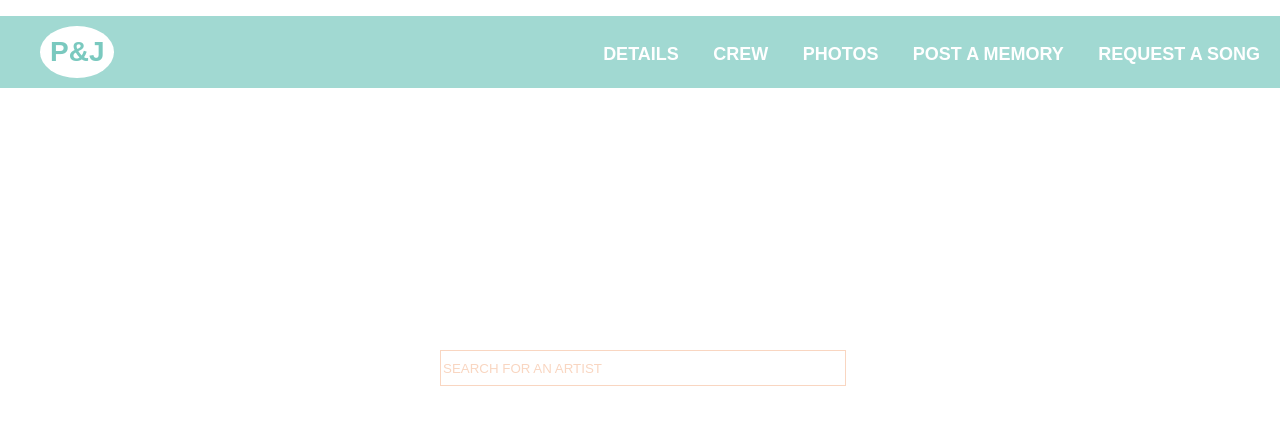
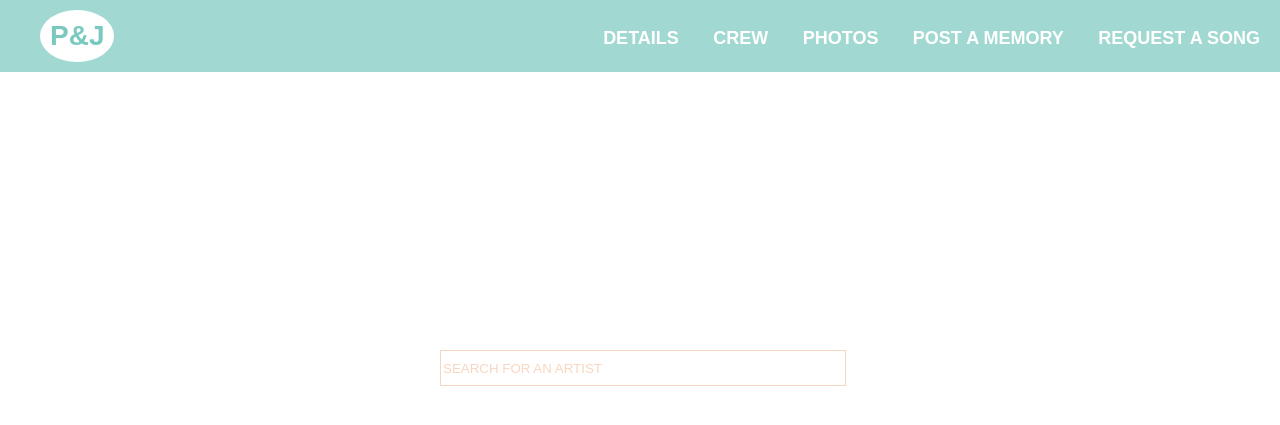
Before and after one commit to phyllisandjohn/phyllisandjohn.github.io, a Jekyll site: the page built from request/index.html, in a window 1280 px wide. Shown: the top 425 px of the page. Built offline with Jekyll 4.4.1, drawn with Linux system fonts in a browser that asks for light colours; nearby versions of some CDN libraries.

Commit message:
header margin

```diff
--- a/css/request.css
+++ b/css/request.css
@@ -1,4 +1,4 @@
-html {
+.header {
   margin-top: -16px;
 }
 
```
